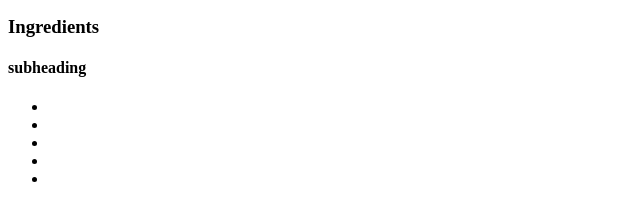
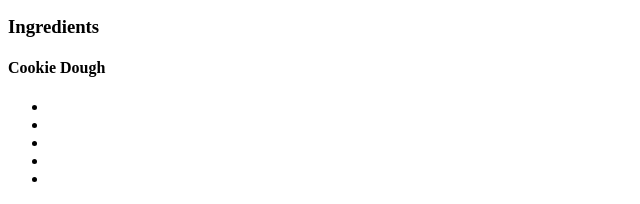
Before and after one commit to LorenzoL34/MDC, a plain HTML site: page gra1750p2Tres LechesLorenzo2026/index.html in a window 1280 px wide. Shown: the part 149-353 px from the top of the page, 0-640 px from the left. Drawn offline with Linux system fonts and the light colour scheme.

Commit message:
Update index.html

```diff
--- a/gra1750p2Tres LechesLorenzo2026/index.html
+++ b/gra1750p2Tres LechesLorenzo2026/index.html
@@ -16,7 +16,7 @@
 			<p>Descriptive Paragraph</p>
 			<section>
 				<h3>Ingredients</h3>
-				<h4>subheading</h4>
+				<h4>Cookie Dough</h4>
 				<ul>
 					<li></li>
 					<li></li>
```
